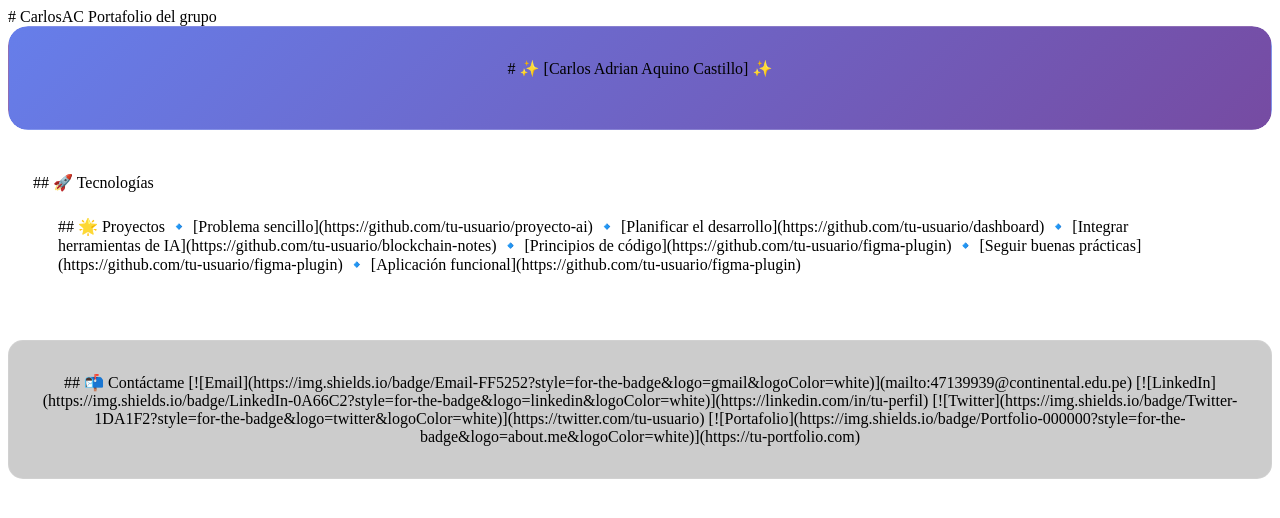
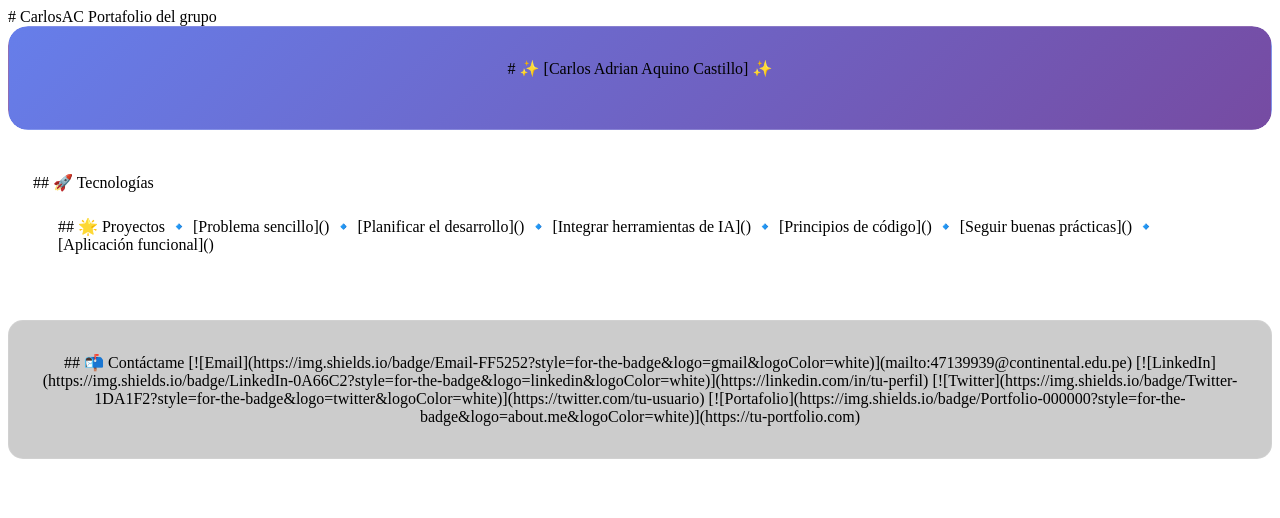
Before and after one commit to Helladrian0/CarlosAC, a plain HTML site: page index.html in a window 1280 px wide. Drawn offline with Linux system fonts and the light colour scheme.

Commit message:
Update index.html

```diff
--- a/index.html
+++ b/index.html
@@ -22,17 +22,17 @@ Portafolio del grupo
 
 ## 🌟 Proyectos
 
-🔹 [Problema sencillo](https://github.com/tu-usuario/proyecto-ai)
+🔹 [Problema sencillo]()
 
-🔹 [Planificar el desarrollo](https://github.com/tu-usuario/dashboard)
+🔹 [Planificar el desarrollo]()
 
-🔹 [Integrar herramientas de IA](https://github.com/tu-usuario/blockchain-notes)
+🔹 [Integrar herramientas de IA]()
 
-🔹 [Principios de código](https://github.com/tu-usuario/figma-plugin)
+🔹 [Principios de código]()
 
-🔹 [Seguir buenas prácticas](https://github.com/tu-usuario/figma-plugin)
+🔹 [Seguir buenas prácticas]()
 
-🔹 [Aplicación funcional](https://github.com/tu-usuario/figma-plugin)
+🔹 [Aplicación funcional]()
 
 </div>
 
```
